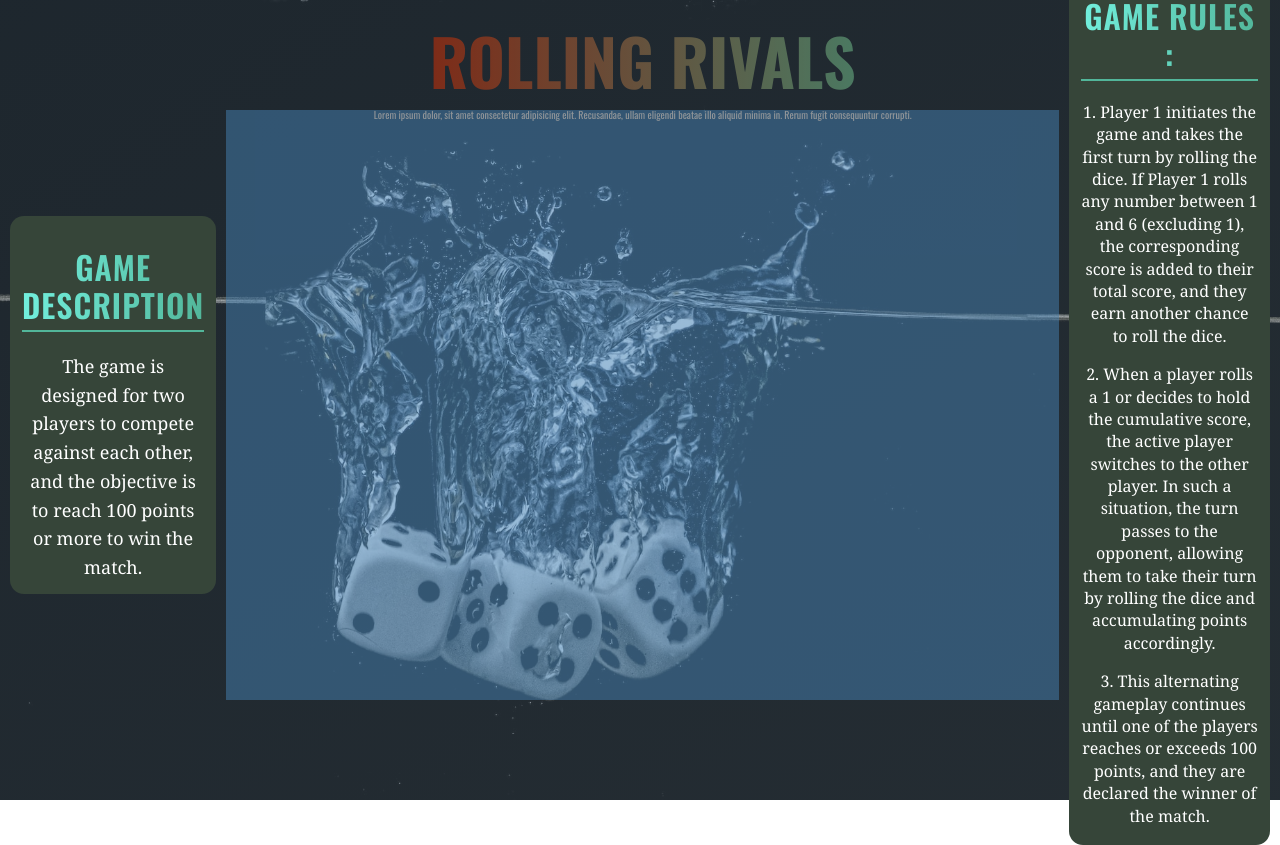
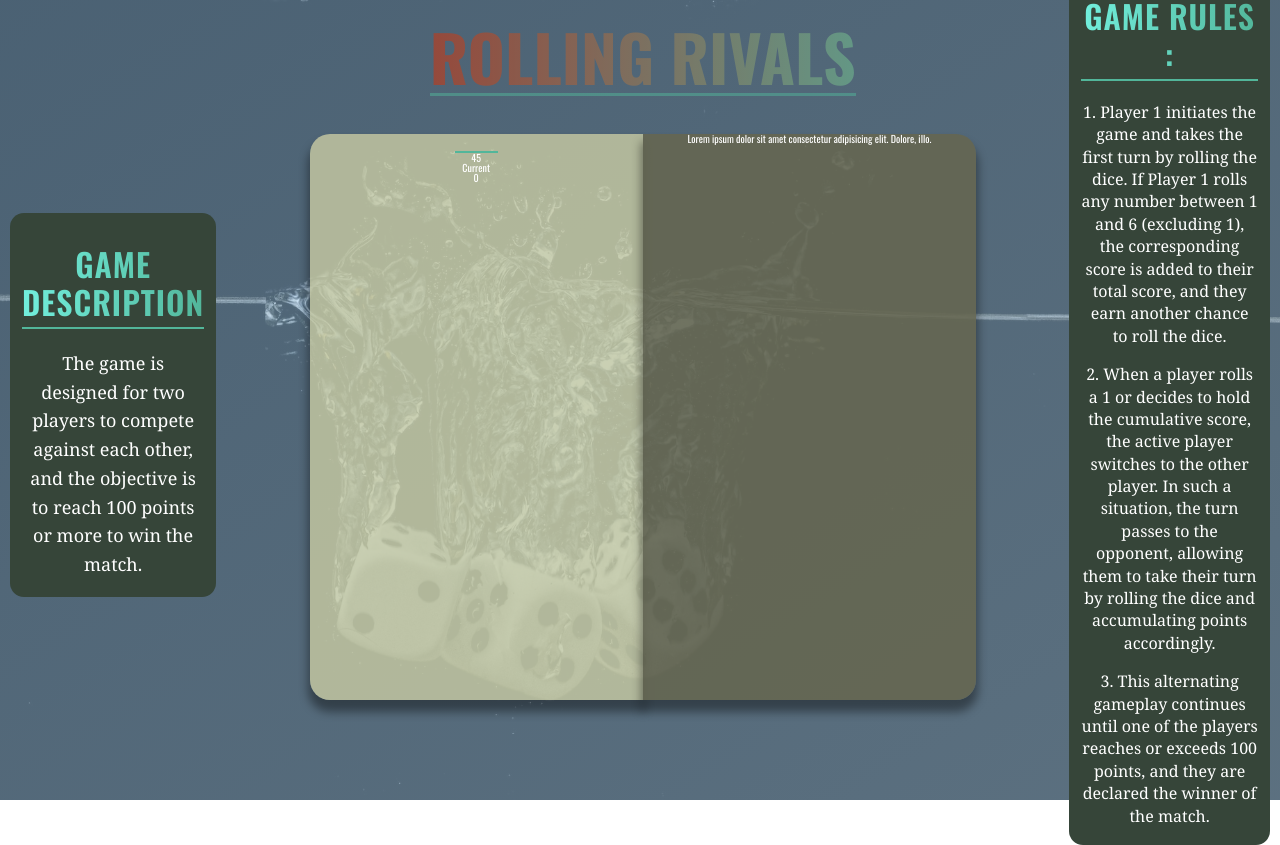
Before and after one commit to PrayagTandon/Rolling-rivals, a website: page index.html in a window 1280 px wide. Drawn offline with nearby package versions, Linux system fonts and the light colour scheme.

Commit message:
19/7/2023 - last commit.. styling the main part

```diff
--- a/index.html
+++ b/index.html
@@ -67,9 +67,23 @@
 
       <!-- MAIN -->
       <main class="main-game">
-        Lorem ipsum dolor, sit amet consectetur adipisicing elit. Recusandae,
-        ullam eligendi beatae illo aliquid minima in. Rerum fugit consequuntur
-        corrupti.
+        <div class="player-container">
+          <section class="player player--0 player--active">
+            <div class="player-box">
+              <h3 class="heading heading--tertiary">PLayer 1</h3>
+              <p class="score" id="score--0">45</p>
+
+              <div class="score-box">
+                <p class="current--text">Current</p>
+                <p class="current--score" id="current--0">0</p>
+              </div>
+            </div>
+          </section>
+          <section class="player player--1">
+            Lorem ipsum dolor sit amet consectetur adipisicing elit. Dolore,
+            illo.
+          </section>
+        </div>
       </main>
 
       <!-- FOOTER
--- a/sass/abstracts/_variables.scss
+++ b/sass/abstracts/_variables.scss
@@ -8,12 +8,18 @@ serif;
 $color-bg-dark : #95c2e6;
 $color-bg-light : #b7e0ff;
 $color-white : #ffffff;
+$color-black : #000000;
 $color-dark-heading : #dc2f02;
 $color-light-heading : #76c893;
 
 $color-secondary-light: #72efdd;
 $color-secondary-dark: #52b69a;
 
+$color-dark-2 : #364539;
+
+$color-main: #656652;
+$color-main-active :#c9cba3;
+
 // MARGIN
 $margin-bottom-sm : 2rem;
 $margin-bottom-md : 4rem;
--- a/sass/base/_typography.scss
+++ b/sass/base/_typography.scss
@@ -7,12 +7,14 @@
     -webkit-background-clip: text;
     background-clip: text;
     color: transparent;
+    padding-bottom: .5rem;
+    border-bottom: 2px solid rgba($color-secondary-dark , 1);
 
     &--primary {
         font-size: 6.4rem;
         font-weight: 700;
         background-image: linear-gradient(to right, rgba($color-dark-heading , 1), rgba($color-light-heading , 1));
-
+        border-bottom: 3px solid rgba($color-secondary-dark , 1);
     }
 
     &--secondary {
--- /dev/null
+++ b/sass/components/_aside-text.scss
@@ -0,0 +1,36 @@
+@use "../abstracts/" as *;
+@use "../base/" as *;
+
+.game-description {
+    // background-color: rgb(164, 53, 53);
+    height: 100%;
+    display: flex;
+    flex-direction: column;
+    justify-content: flex-start;
+    align-items: center;
+}
+
+.description-text {
+    font-size: 1.8rem;
+    line-height: 1.6;
+    font-family: $font-secondary;
+}
+
+.rules {
+
+    &-box {
+        list-style: none;
+
+        display: flex;
+        flex-direction: column;
+        justify-content: center;
+        align-items: center;
+        gap: 1.6rem;
+    }
+
+    &-list {
+        font-size: 1.6rem;
+        line-height: 1.4;
+        font-family: $font-secondary;
+    }
+}
--- /dev/null
+++ b/sass/components/_main-text-component.scss
@@ -0,0 +1,34 @@
+@use "../abstracts/" as *;
+@use "../base/" as *;
+
+.player-container {
+    width: 80%;
+    height: 100%;
+    margin: auto;
+
+    display: flex;
+    align-items: flex-start;
+    justify-content: space-between;
+}
+
+.player {
+    background-color: rgba($color-main, .9);
+    width: 50%;
+    height: 100%;
+    border-radius: 2rem;
+    box-shadow: 0px 1rem 1rem .2rem rgba($color-black , .4);
+
+    &--0 {
+        border-top-right-radius: 0;
+        border-bottom-right-radius: 0;
+    }
+
+    &--1 {
+        border-top-left-radius: 0;
+        border-bottom-left-radius: 0;
+    }
+
+    &--active {
+        background-color: rgba($color-main-active, .8);
+    }
+}
--- a/sass/layouts/_aside.scss
+++ b/sass/layouts/_aside.scss
@@ -2,11 +2,12 @@
 @use "../base/" as *;
 
 .aside {
-    background-color: #364539;
+    background-color: $color-dark-2;
     opacity: 1;
     border-radius: 1.4rem;
     padding: 1.2rem;
     align-self: center;
+    padding-bottom: 1.8rem;
 
     &--left {
         grid-column: 1 / 2;
@@ -16,40 +17,5 @@
     &--right {
         grid-column: 6 / -1;
         grid-row: 2 / span 4;
-        padding-bottom: 1.8rem;
     }
 }
-
-.game-description {
-    // background-color: rgb(164, 53, 53);
-    height: 100%;
-    display: flex;
-    flex-direction: column;
-    justify-content: flex-start;
-    align-items: center;
-}
-
-.description-text {
-    font-size: 1.8rem;
-    line-height: 1.6;
-    font-family: $font-secondary;
-}
-
-.rules {
-
-    &-box {
-        list-style: none;
-
-        display: flex;
-        flex-direction: column;
-        justify-content: center;
-        align-items: center;
-        gap: 1.6rem;
-    }
-
-    &-list {
-        font-size: 1.6rem;
-        line-height: 1.4;
-        font-family: $font-secondary;
-    }
-}
--- a/sass/layouts/_main-container.scss
+++ b/sass/layouts/_main-container.scss
@@ -4,7 +4,7 @@
 .main-container {
     width: 100%;
     height: 100%;
-    background-image: linear-gradient(to right bottom, rgba($color-bg-dark, .2), rgba($color-bg-light, .2)), url(../../Img/dice-bg.jpg), ;
+    background-image: linear-gradient(to right bottom, rgba($color-bg-dark, .5), rgba($color-bg-light, .5)), url(../../Img/dice-bg.jpg), ;
     background-repeat: no-repeat;
     background-size: cover;
     text-align: center;
--- a/sass/layouts/_main-game.scss
+++ b/sass/layouts/_main-game.scss
@@ -4,6 +4,6 @@
 .main-game {
     grid-column: 2 / span 4;
     grid-row: 2 / span 4;
-    background-color: steelblue;
-    opacity: .5;
+    opacity: 1;
+    padding-top: 2.4rem;
 }
--- a/sass/main.scss
+++ b/sass/main.scss
@@ -7,6 +7,9 @@
 @forward "../sass/base/typography";
 @forward "../sass/base/utilities";
 
+@forward "../sass/components/aside-text";
+@forward "../sass/components/main-text-component";
+
 @forward "../sass/layouts/aside";
 @forward "../sass/layouts/footer";
 @forward "../sass/layouts/header";
```
Also changed, not shown: CSS/style.css, 1 other file.
